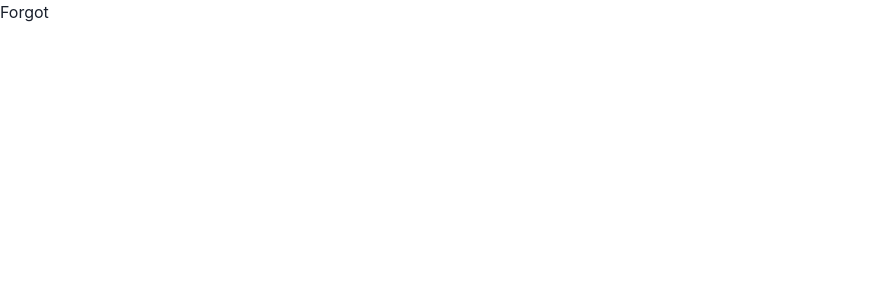
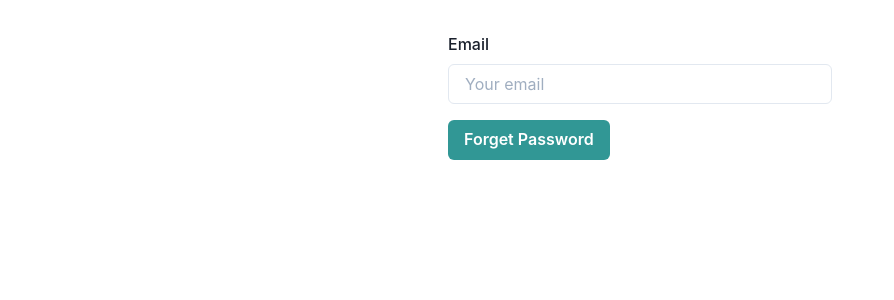
Before and after one commit to bsitruk/lireddit, a Next.js app in the folder web/: page /forgot-password in a window 1280 px wide. Shown: the top 300 px of the page, without its empty margins (0-894 px from the left). Built offline with nearby package versions, Linux system fonts and the light colour scheme.

Commit message:
forgot password page

```diff
--- a/web/src/pages/forgot-password.tsx
+++ b/web/src/pages/forgot-password.tsx
@@ -1,7 +1,57 @@
+import { Alert, AlertIcon, Button } from "@chakra-ui/react";
+import { Form, Formik } from "formik";
+import React, { useState } from "react";
+import * as Yup from "yup";
+import InputField from "../components/InputField";
+import Wrapper from "../components/Wrapper";
+import { useForgotPasswordMutation } from "../generated/graphql";
+
 export type ForgotPasswordProps = {};
 
+const ForgotPasswordSchema = Yup.object().shape({
+  email: Yup.string().email().required(),
+});
+
 export const ForgotPassword: React.FC<ForgotPasswordProps> = ({}) => {
-  return <div>Forgot</div>;
+  const [forgotPassword] = useForgotPasswordMutation();
+  const [success, setSuccess] = useState(false);
+
+  return (
+    <Wrapper variant="small">
+      {!success ? (
+        <Formik
+          initialValues={{ email: "" }}
+          validationSchema={ForgotPasswordSchema}
+          onSubmit={async (values) => {
+            const resp = await forgotPassword({
+              variables: { email: values.email },
+            });
+            if (resp.data?.forgotPassword) {
+              setSuccess(true);
+            }
+          }}
+        >
+          {({ isSubmitting }) => (
+            <Form>
+              <InputField name="email" label="Email" placeholder="Your email" />
+              <Button
+                type="submit"
+                isLoading={isSubmitting}
+                colorScheme="teal"
+                mt="4"
+              >
+                Forget Password
+              </Button>
+            </Form>
+          )}
+        </Formik>
+      ) : (
+        <Alert status="success">
+          <AlertIcon />A message has been sent to your mailbox !
+        </Alert>
+      )}
+    </Wrapper>
+  );
 };
 
 export default ForgotPassword;
```
Also changed, not shown: web/src/pages/login.tsx (+8 -1 lines), 1 other file (tests, documents, lock files or other folders).
